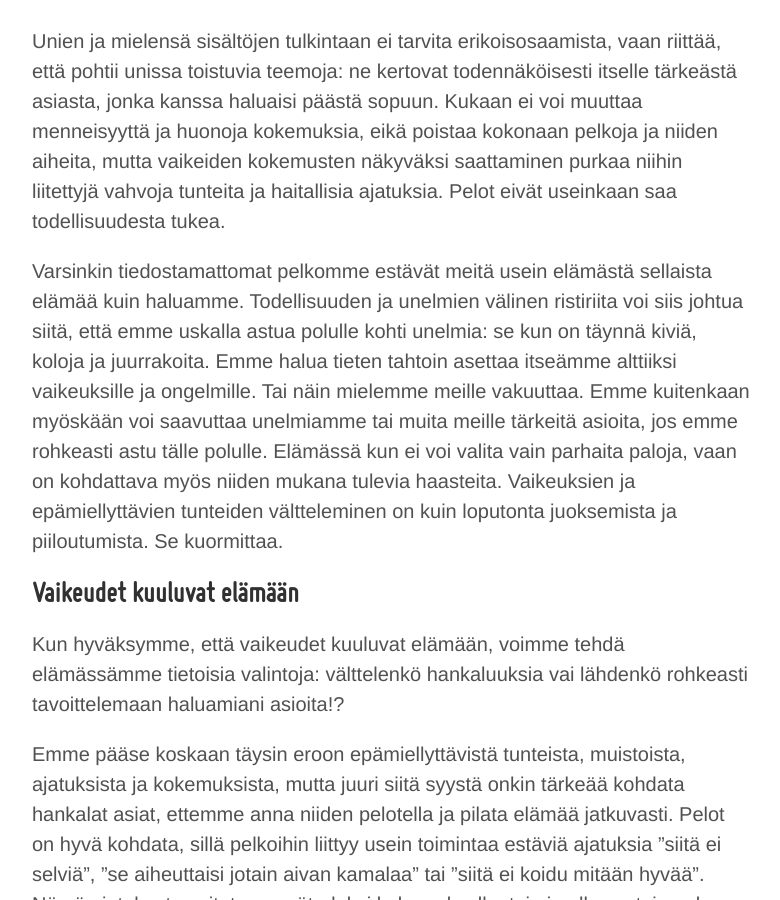
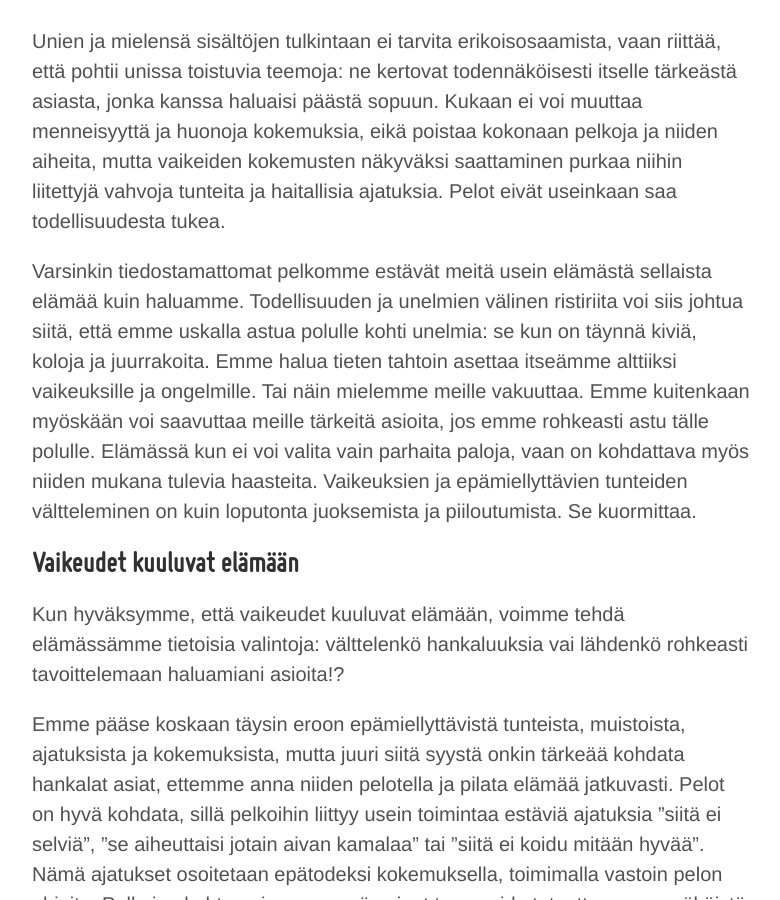
Before and after one commit to niinapiira/neppari.net, a Jekyll site: the page built from _posts/2016-09-26-unien-hyodyntaminen-tunnetyoskentelyssa-filename.md, in a window 1280 px wide and 900 px high, scrolled down 5246 px. Shown: the whole window, without its empty margins (248-1028 px from the left). Built offline with Jekyll 4.4.1, drawn with Linux system fonts in a browser that asks for light colours.

Commit message:
Update 2016-09-26-unien-hyodyntaminen-tunnetyoskentelyssa-filename.md

```diff
--- a/_posts/2016-09-26-unien-hyodyntaminen-tunnetyoskentelyssa-filename.md
+++ b/_posts/2016-09-26-unien-hyodyntaminen-tunnetyoskentelyssa-filename.md
@@ -64,7 +64,7 @@ Vaikka varsinaista unitilannetta ei pystyisi hyödyntämään pelkojen kohtaamis
 
 Unien ja mielensä sisältöjen tulkintaan ei tarvita erikoisosaamista, vaan riittää, että pohtii unissa toistuvia teemoja: ne kertovat todennäköisesti itselle tärkeästä asiasta, jonka kanssa haluaisi päästä sopuun. Kukaan ei voi muuttaa menneisyyttä ja huonoja kokemuksia, eikä poistaa kokonaan pelkoja ja niiden aiheita, mutta vaikeiden kokemusten näkyväksi saattaminen purkaa niihin liitettyjä vahvoja tunteita ja haitallisia ajatuksia. Pelot eivät useinkaan saa todellisuudesta tukea.
 
-Varsinkin tiedostamattomat pelkomme estävät meitä usein elämästä sellaista elämää kuin haluamme. Todellisuuden ja unelmien välinen ristiriita voi siis johtua siitä, että emme uskalla astua polulle kohti unelmia: se kun on täynnä kiviä, koloja ja juurrakoita. Emme halua tieten tahtoin asettaa itseämme alttiiksi vaikeuksille ja ongelmille. Tai näin mielemme meille vakuuttaa. Emme kuitenkaan myöskään voi saavuttaa unelmiamme tai muita meille tärkeitä asioita, jos emme rohkeasti astu tälle polulle. Elämässä kun ei voi valita vain parhaita paloja, vaan on kohdattava myös niiden mukana tulevia haasteita. Vaikeuksien ja epämiellyttävien tunteiden vältteleminen on kuin loputonta juoksemista ja piiloutumista. Se kuormittaa.
+Varsinkin tiedostamattomat pelkomme estävät meitä usein elämästä sellaista elämää kuin haluamme. Todellisuuden ja unelmien välinen ristiriita voi siis johtua siitä, että emme uskalla astua polulle kohti unelmia: se kun on täynnä kiviä, koloja ja juurrakoita. Emme halua tieten tahtoin asettaa itseämme alttiiksi vaikeuksille ja ongelmille. Tai näin mielemme meille vakuuttaa. Emme kuitenkaan myöskään voi saavuttaa meille tärkeitä asioita, jos emme rohkeasti astu tälle polulle. Elämässä kun ei voi valita vain parhaita paloja, vaan on kohdattava myös niiden mukana tulevia haasteita. Vaikeuksien ja epämiellyttävien tunteiden vältteleminen on kuin loputonta juoksemista ja piiloutumista. Se kuormittaa.
 
 ## Vaikeudet kuuluvat elämään
 
```
